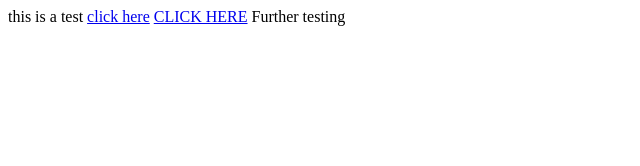
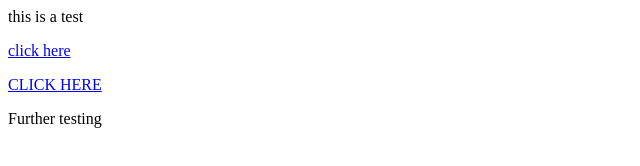
Before and after one commit to yousuflatif/yousuflatif.github.io, a plain HTML site: page index.html in a window 1280 px wide. Shown: the whole page, without its empty margins (0-640 px from the left). Drawn offline with Linux system fonts and the light colour scheme.

Commit message:
Update index.html

```diff
--- a/index.html
+++ b/index.html
@@ -1,6 +1,6 @@
 <html>
 this is a test
-<a href="http://mason.gmu.edu/~slatif6/">click here</a>
-<a href="https://yousuflatif.github.io/test-out/">CLICK HERE</a>
+  <p><a href="http://mason.gmu.edu/~slatif6/">click here</a></p>
+  <p><a href="https://yousuflatif.github.io/test-out/">CLICK HERE</a></p>
 Further testing
 </html>
```
